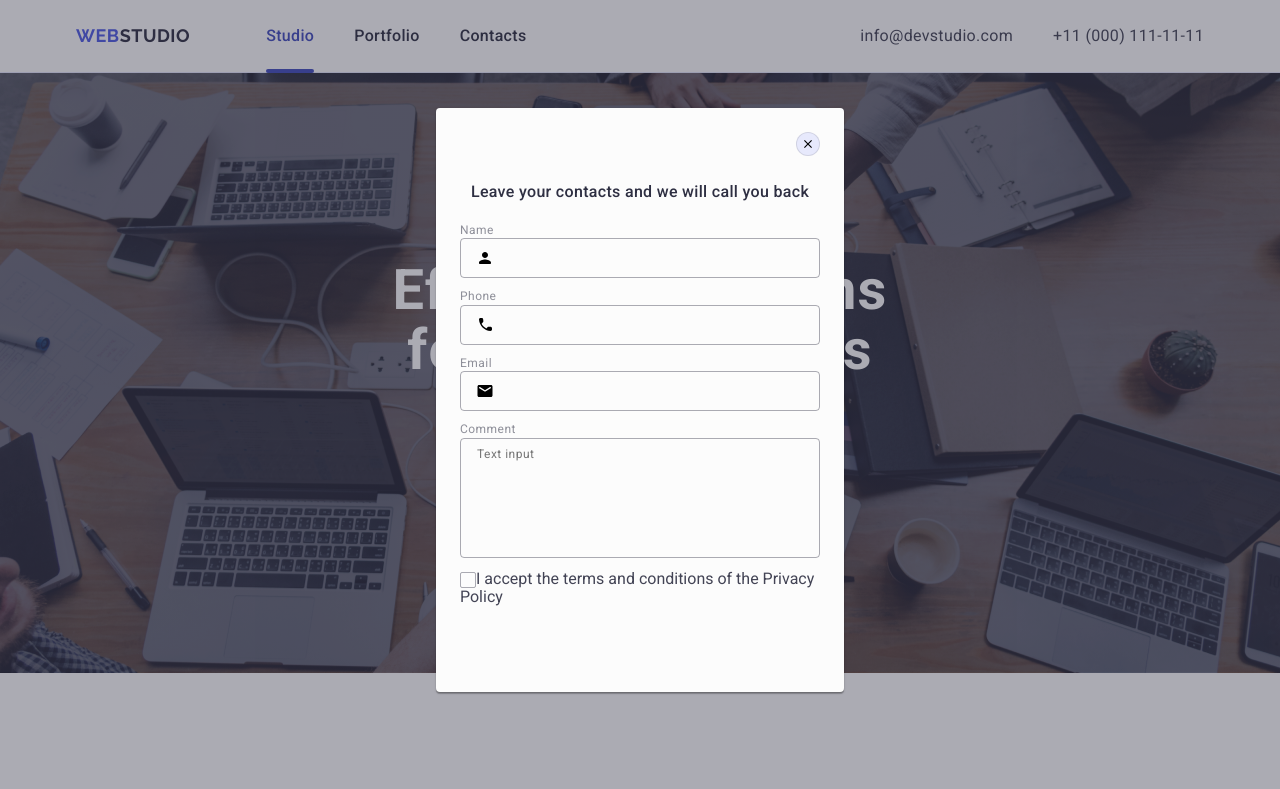
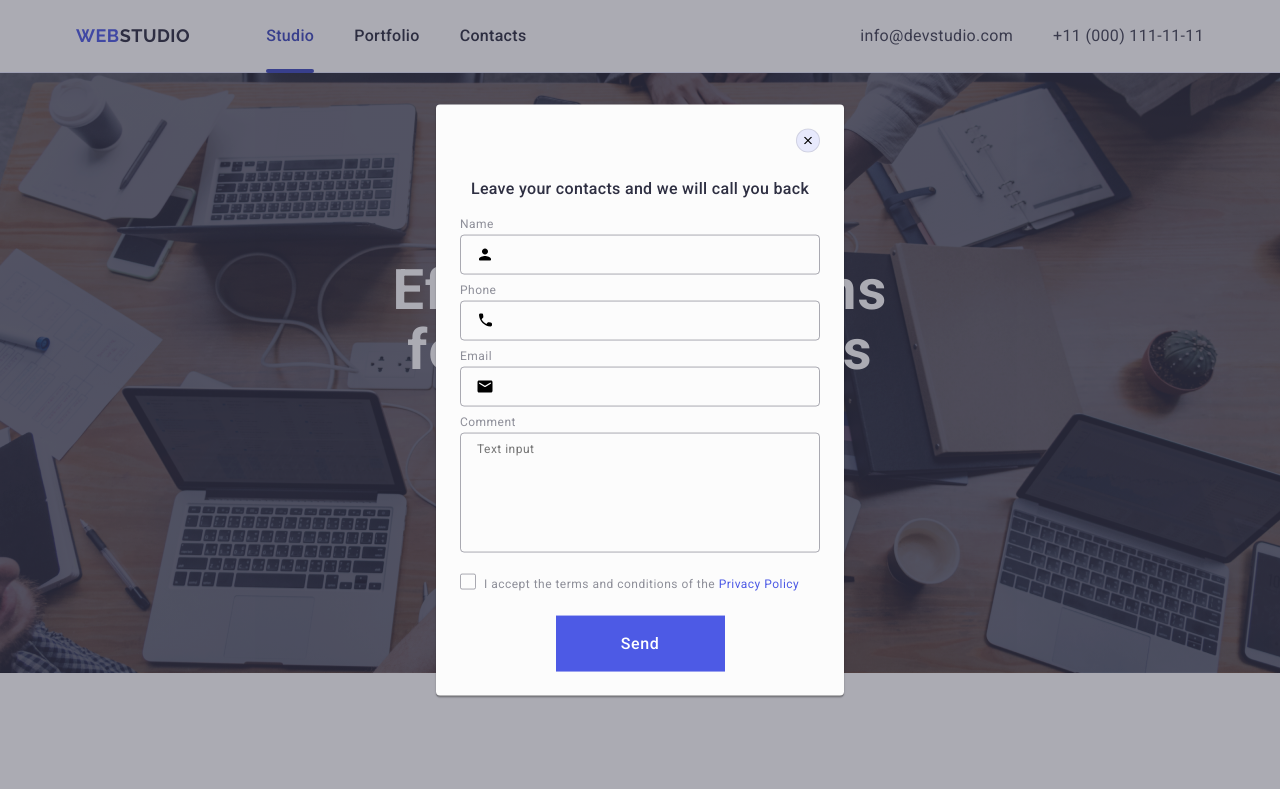
Before and after one commit to Dennis-Pronin/goit-markup-hw-05, a plain HTML site: page index.html in a window 1280 px wide. Shown: the top 789 px of the page. Drawn offline with nearby package versions, Linux system fonts and the light colour scheme.

Commit message:
Update modal

```diff
--- a/css/style.css
+++ b/css/style.css
@@ -588,7 +588,7 @@ a {
   margin-bottom: 8px;
 }
 
-.modal-form-item:last-child {
+.modal-form-item-mb16 {
   margin-bottom: 16px;
 }
 
@@ -598,6 +598,8 @@ a {
   font-weight: 400;
   line-height: 1.17;
   letter-spacing: 0.04em;
+  display: block;
+  margin-bottom: 4px;
 }
 
 .modal-input-wrapper {
@@ -652,10 +654,12 @@ a {
 }
 
 .modal-form-privacy {
+  position: relative;
+  padding-left: 24px;
   margin-bottom: 24px;
 }
 
-.user-privacy-text {
+.modal-privacy-text {
   color: #8e8f99;
   font-size: 12px;
   font-weight: 400;
@@ -664,13 +668,43 @@ a {
 }
 
 .modal-privacy-icon {
+  position: absolute;
+  left: 0;
   width: 16px;
   height: 16px;
   border: 1px solid rgba(46, 47, 66, 0.4);
   border-radius: 2px;
-  transition: background-color 250ms cubic-bezier(0.4, 0, 0.2, 1);
+  transition: background-color 250ms cubic-bezier(0.4, 0, 0.2, 1),
+    border 250ms cubic-bezier(0.4, 0, 0.2, 1),
+    fill 250ms cubic-bezier(0.4, 0, 0.2, 1);
   display: inline-flex;
   align-items: center;
   justify-content: center;
   fill: transparent;
 }
+
+.modal-checkbox:checked + .modal-privacy-icon {
+  background-color: #404bbf;
+  border: none;
+  fill: #f4f4fd;
+}
+
+.privacy-link {
+  color: #4d5ae5;
+}
+
+.modal-btn {
+  margin: 0 auto;
+  height: 56px;
+  display: block;
+  min-width: 169px;
+  font-size: 16px;
+  font-weight: 500;
+  line-height: 1.5;
+  letter-spacing: 0.04em;
+  color: #ffffff;
+  cursor: pointer;
+  background-color: #4d5ae5;
+  border: none;
+  transition: background-color 250ms cubic-bezier(0.4, 0, 0.2, 1);
+}
--- a/index.html
+++ b/index.html
@@ -518,9 +518,8 @@
               </svg>
             </div>
           </div>
-          <div class="modal-form-item">
+          <div class="modal-form-item modal-form-item-mb16">
             <label for="user-comment" class="modal-label">Comment</label>
-            <div class="modal-input-wrapper">
             <textarea
               id="user-comment"
               name="user-comment"
@@ -528,9 +527,9 @@
               class="modal-textarea"
             ></textarea>
           </div>
-          </div>
           <div class="modal-form-privacy">
             <input
+              value="true"
               id="user-privacy"
               type="checkbox"
               name="user-privacy"
@@ -541,9 +540,11 @@
                 <svg width="10" height="8" class="modal-privacy-svg">
                   <use href="./images/icons.svg#icon-checkbox"></use>
                 </svg> </span
-              >I accept the terms and conditions of the Privacy Policy</label
+              >I accept the terms and conditions of the
+              <a href="" class="privacy-link">Privacy Policy</a></label
             >
           </div>
+          <button class="modal-btn">Send</button>
         </form>
       </div>
     </div>
```
Lines whose indentation alone changed are shown as unchanged.
